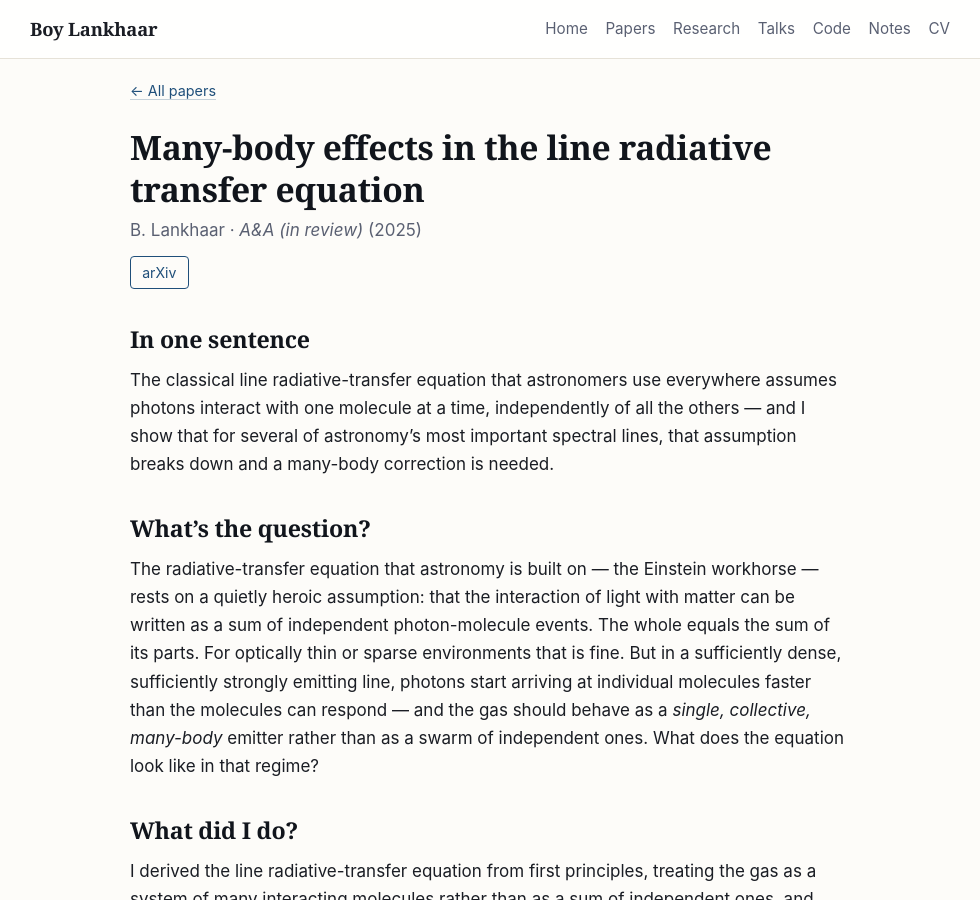
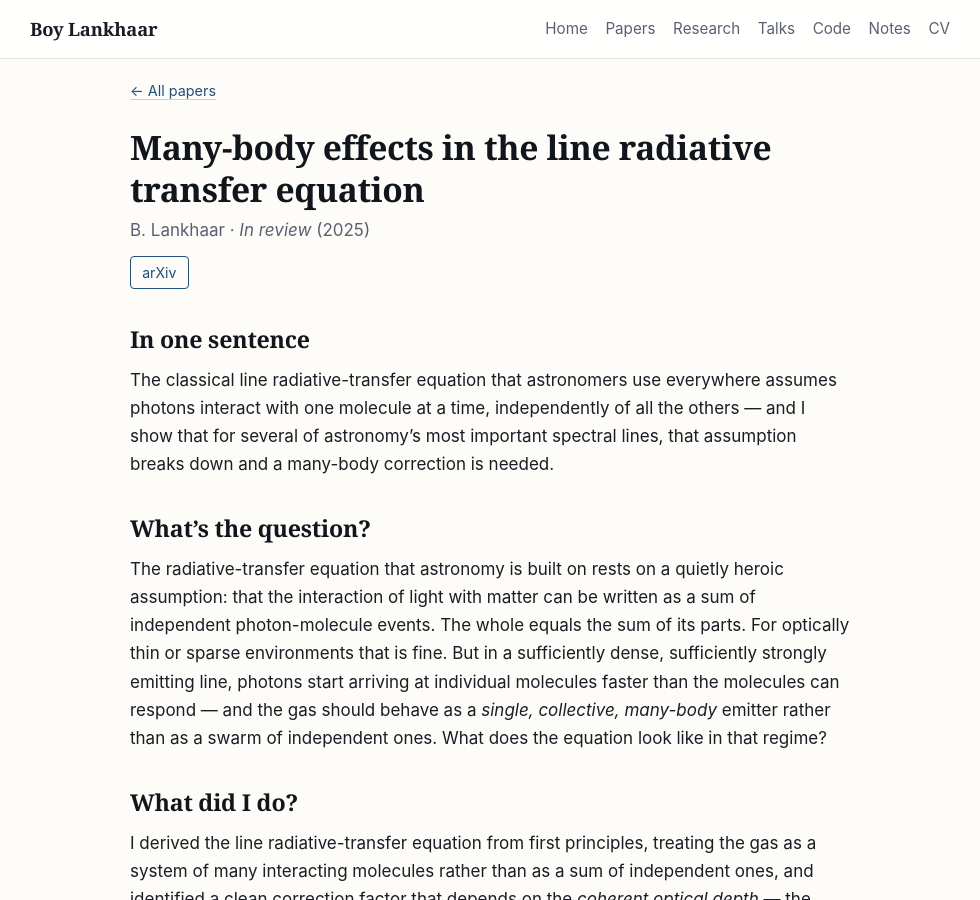
Before and after one commit to blankhaar/blankhaar.github.io, a Jekyll site: the page built from _papers/many-body-radiative-transfer.md, in a window 1280 px wide and 900 px high. Shown: the whole window, without its empty margins (150-1130 px from the left). Built offline with Jekyll 4.4.1, drawn with Linux system fonts in a browser that asks for light colours.

Commit message:
Generic 'In review' label; drop 'Einstein workhorse' aside

```diff
--- a/_papers/many-body-radiative-transfer.md
+++ b/_papers/many-body-radiative-transfer.md
@@ -2,7 +2,7 @@
 title: Many-body effects in the line radiative transfer equation
 slug: many-body-radiative-transfer
 authors: B. Lankhaar
-journal: "A&A (in review)"
+journal: "In review"
 year: 2025
 date: 2025-05-06
 arxiv: "2505.03888"
@@ -15,7 +15,7 @@ The classical line radiative-transfer equation that astronomers use everywhere a
 
 ## What's the question?
 
-The radiative-transfer equation that astronomy is built on — the Einstein workhorse — rests on a quietly heroic assumption: that the interaction of light with matter can be written as a sum of independent photon-molecule events. The whole equals the sum of its parts. For optically thin or sparse environments that is fine. But in a sufficiently dense, sufficiently strongly emitting line, photons start arriving at individual molecules faster than the molecules can respond — and the gas should behave as a *single, collective, many-body* emitter rather than as a swarm of independent ones. What does the equation look like in that regime?
+The radiative-transfer equation that astronomy is built on rests on a quietly heroic assumption: that the interaction of light with matter can be written as a sum of independent photon-molecule events. The whole equals the sum of its parts. For optically thin or sparse environments that is fine. But in a sufficiently dense, sufficiently strongly emitting line, photons start arriving at individual molecules faster than the molecules can respond — and the gas should behave as a *single, collective, many-body* emitter rather than as a swarm of independent ones. What does the equation look like in that regime?
 
 ## What did I do?
 
```
